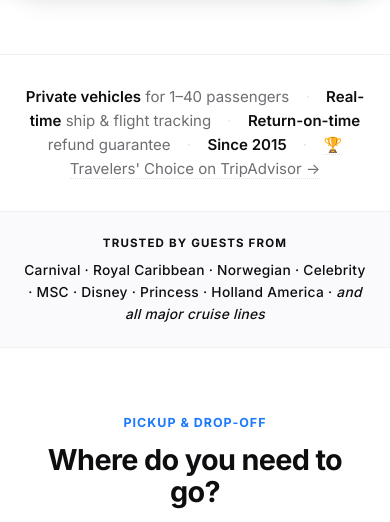
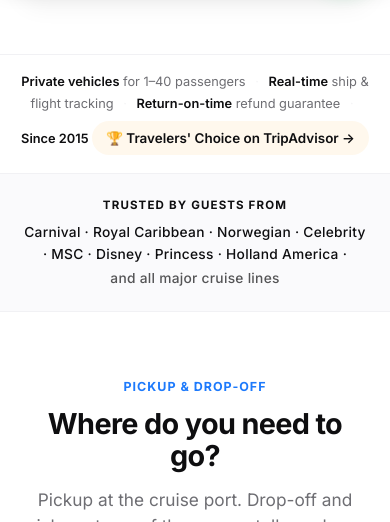
Before and after one commit to VisitCoz/cozumel-island-transfers, a plain HTML site: page index.html in a window 390 px wide. Shown: the part 845-1367 px from the top of the page. Drawn offline with Linux system fonts and the light colour scheme.

Commit message:
Mobile trust band + cruise-lines tighter — fewer wrapped lines
Trust band on iPhone was wrapping into 4-5 lines. Now:
- Smaller type (0.94rem → 0.8rem)
- Less prominent dots (·) so wraps feel like natural pauses
- TripAdvisor link breaks onto its own line as a small pill chip
  with subtle gold tint (Travelers' Choice color)
- Tighter section padding

Cruise-lines strip ("Trusted by guests from") gets similar
treatment — smaller type, "and all major cruise lines" italic
moves to its own line below the cruise-line names, dropped
italics so it doesn't fight the names visually.

```diff
--- a/index.html
+++ b/index.html
@@ -362,6 +362,26 @@
   .trust-inner .dot { color: var(--line); margin: 0 12px; }
   .trust-inner a { color: var(--mute); border-bottom: 1px dotted var(--line); }
   .trust-inner a:hover { color: var(--accent); border-color: var(--accent); }
+  @media (max-width: 720px) {
+    /* Mobile trust band — smaller type, tighter dots, line-break before TA link */
+    .trust { padding: 16px 16px 18px; }
+    .trust-inner { font-size: 0.8rem; line-height: 1.7; }
+    .trust-inner .dot { margin: 0 6px; opacity: 0.4; }
+    .trust-inner a {
+      display: inline-block; margin-top: 6px;
+      padding: 6px 14px; border-radius: 999px;
+      background: rgba(245,166,35,.08); border-bottom: 0;
+      color: var(--ink); font-weight: 600; font-size: 0.84rem;
+    }
+    .trust-inner a:hover { background: rgba(245,166,35,.14); color: var(--ink); }
+    /* Hide the dot immediately before the TripAdvisor link on mobile so it sits on its own */
+    .trust-inner > .dot:last-of-type { display: none; }
+    /* Mobile cruise-lines strip — tighter */
+    .cruise-lines { padding: 14px 16px 16px; }
+    .cruise-lines-inner { font-size: 0.76rem; line-height: 1.55; }
+    .cruise-lines-inner .label { font-size: 0.66rem; margin-bottom: 4px; }
+    .cruise-lines-inner em { display: block; margin-top: 2px; opacity: 0.7; font-style: normal; }
+  }
 
   /* ===== Reviews ===== */
   .reviews-grid {
```
